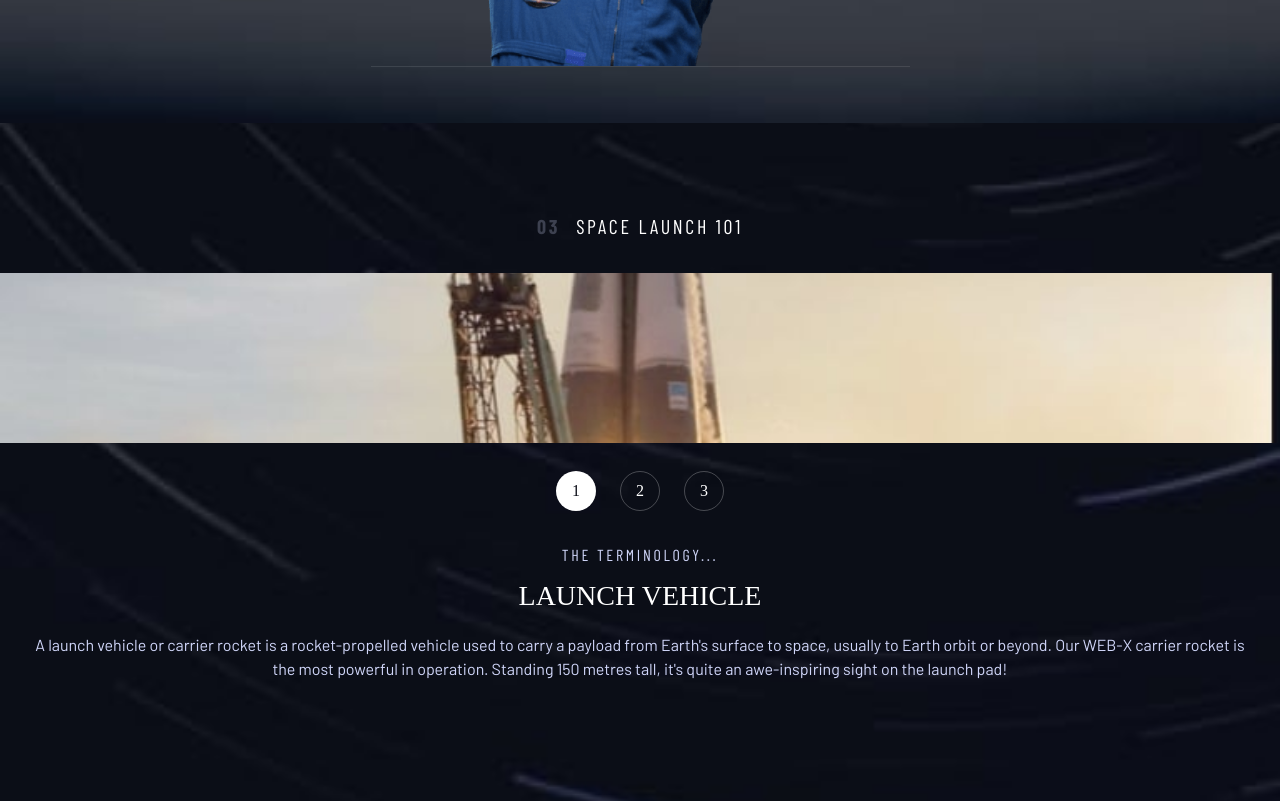
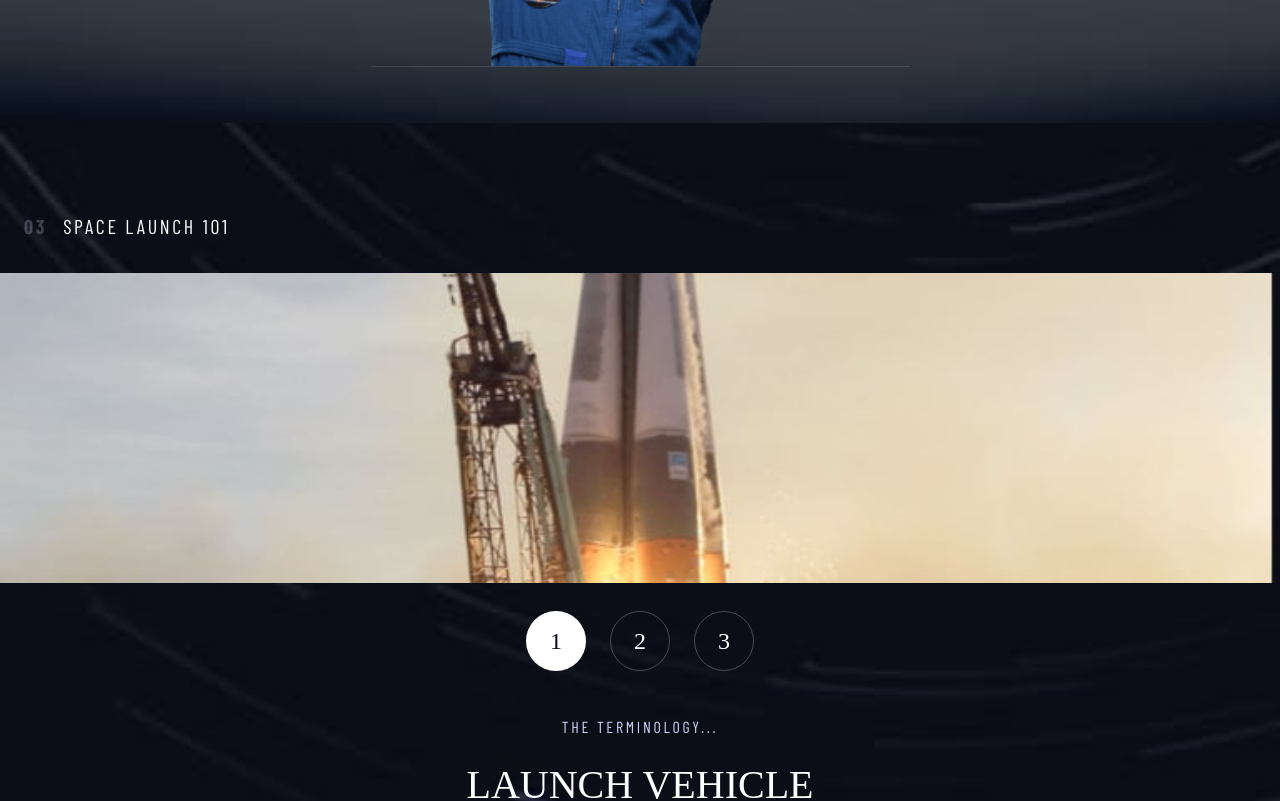
Before and after one commit to EduardoReisUX/space-tourism, a Svelte app: page / in a window 1280 px wide. Shown: the part 2780-3581 px from the top of the page. Built offline with nearby package versions, Linux system fonts and the light colour scheme; a web font is replaced by a local one.

Commit message:
feat: add tablet responsivity to tech section

```diff
--- a/src/components/Tech/Tech.svelte
+++ b/src/components/Tech/Tech.svelte
@@ -7,12 +7,16 @@
 </script>
 
 <section
-  class="relative min-h-screen flex flex-col px-6 mx-auto items-center w-full pt-[5.5rem] pb-14"
+  class="relative min-h-screen flex flex-col px-6 mx-auto items-center w-full pt-[5.5rem] pb-14
+  md:items-start"
 >
   <Background section="techBg" />
   <ProgressTracker step="03" />
 
-  <div class="mt-8 flex flex-col items-center text-brand-white">
+  <div
+    class="mt-8 flex flex-col items-center text-brand-white
+  md:px-32"
+  >
     <TechImages />
     <TechOptions />
     <TechDescription />
--- a/src/components/Tech/TechDescription.svelte
+++ b/src/components/Tech/TechDescription.svelte
@@ -7,13 +7,17 @@
 
 {#each $technologiesData as { name, description }, index}
   {#if $selectedTechnology === index + 1}
-    <h5 class="mt-8 mb-2 text-nav font-mono text-brand-primary">
+    <h5
+      class="mt-8 mb-2 text-nav font-mono text-brand-primary
+    md:mt-11 md:mb-4"
+    >
       THE TERMINOLOGY...
     </h5>
     <h3
       in:fade={{ duration: 250 }}
       out:fade={{ duration: 0 }}
-      class="text-subh1 font-serif mb-4 text-brand-white uppercase"
+      class="text-subh1 font-serif mb-4 text-brand-white uppercase
+      md:text-[40px]"
     >
       {name}
     </h3>
--- a/src/components/Tech/TechImages.svelte
+++ b/src/components/Tech/TechImages.svelte
@@ -16,7 +16,8 @@
   <img
     src={techImages[$selectedTechnology]}
     alt={"technology"}
-    class="absolute w-full h-[170px] object-cover"
+    class="absolute w-full h-[170px] object-cover
+    md:h-[310px]"
   />
-  <div class="h-[170px]" />
+  <div class="h-[170px] md:h-[310px]" />
 {/if}
--- a/src/components/Tech/TechOptions.svelte
+++ b/src/components/Tech/TechOptions.svelte
@@ -12,7 +12,8 @@
   {#each $technologiesData as _, index}
     {#if $selectedTechnology === index + 1}
       <button
-        class="w-10 h-10 grid place-items-center bg-brand-white text-brand-black font-serif rounded-full"
+        class="w-10 h-10 grid place-items-center bg-brand-white text-brand-black font-serif rounded-full
+        md:h-[60px] md:w-[60px] md:text-[24px]"
         on:click={() => selectTechnology(index + 1)}
         in:fade={{ duration: 250 }}
         out:fade={{ duration: 0 }}
@@ -21,7 +22,8 @@
       </button>
     {:else}
       <button
-        class="w-10 h-10 grid place-items-center border border-brand-white/25 font-serif rounded-full"
+        class="w-10 h-10 grid place-items-center border border-brand-white/25 font-serif rounded-full
+        md:h-[60px] md:w-[60px] md:text-[24px]"
         on:click={() => selectTechnology(index + 1)}
         in:fade={{ duration: 250 }}
         out:fade={{ duration: 0 }}
```
